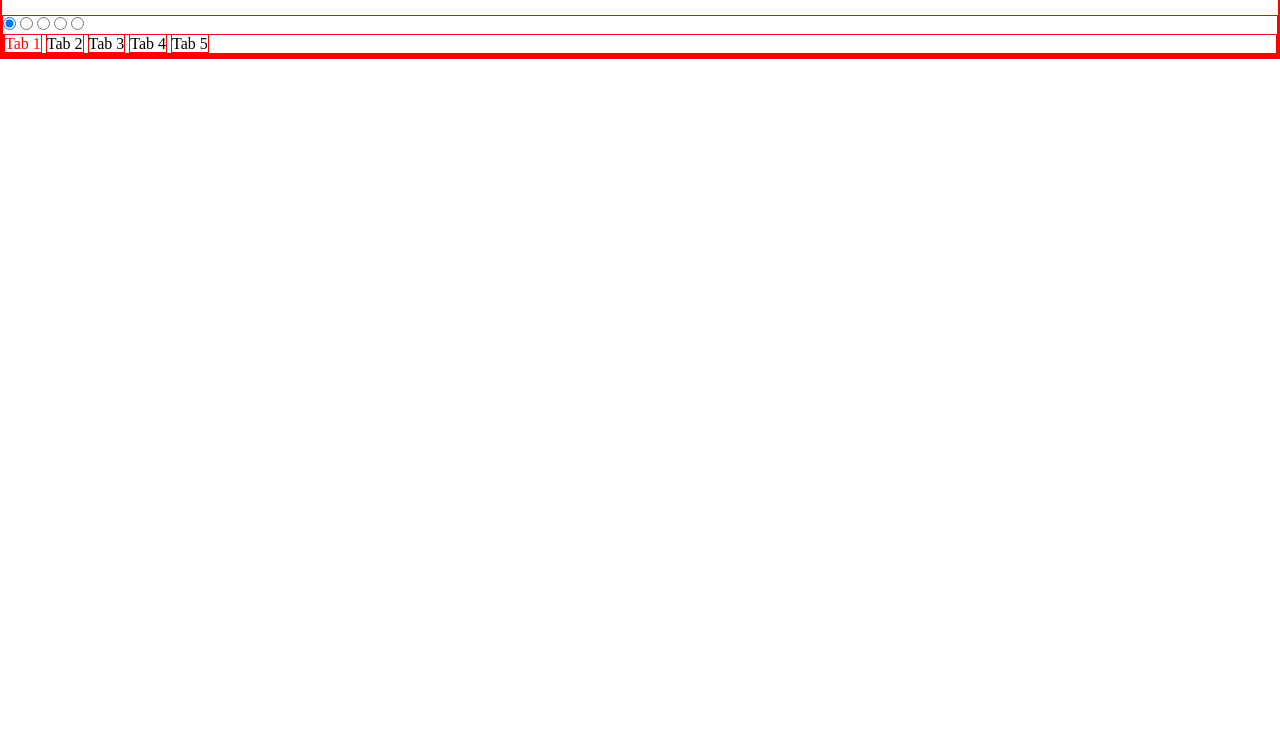
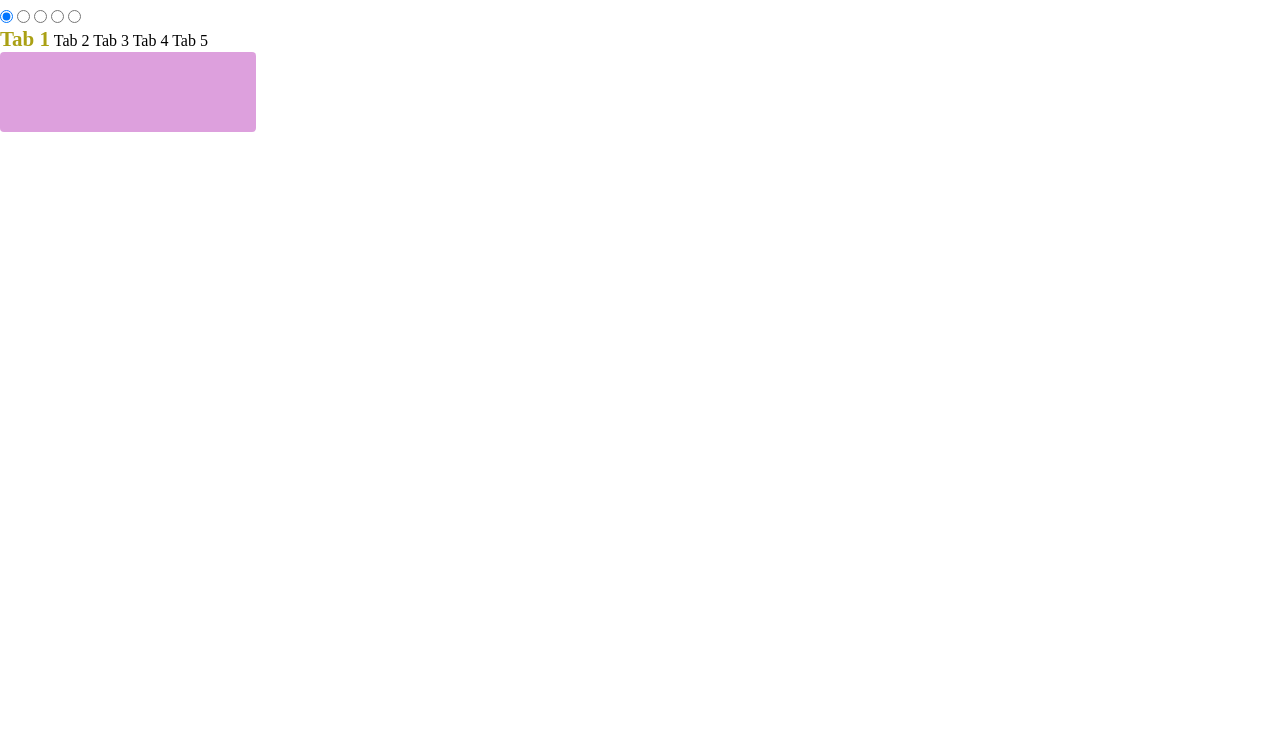
Before and after one commit to israelassis/Postagens, a plain HTML site: page index_navBar.html in a window 1280 px wide. Shown: the part 64-800 px from the top of the page. Drawn offline with Linux system fonts and the light colour scheme.

Commit message:
Sincronia entre Tab +Input e Border
Correção da sincronia entre Tab, input e border.

```diff
--- a/style_navBar.css
+++ b/style_navBar.css
@@ -1,14 +1,41 @@
 *{
     margin: 0;
     padding: 0;
-    box-sizing: border-box;
-    border: 1px solid red;
 }
 
 #tab1:checked ~ nav label.tab1,
 #tab2:checked ~ nav label.tab2,
 #tab3:checked ~ nav label.tab3,
 #tab4:checked ~ nav label.tab4,
-#tab5:checked ~ nav label.tab5{
-    color: red;
+    #tab5:checked ~ nav label.tab5
+{
+    color: #aaa014;
+    font-weight: 600;
+    font-size: 21px;
 }
+
+nav .slider{
+    position: absolute;
+    background: plum;
+    height: 10%;
+    width: 20%;
+    left: 0;
+    border-radius: 4px;
+    transition: all 0.3ms ease;
+}
+
+input[type="radio"]{
+}
+
+#tab2:checked ~ nav .slider{
+    left: 20%;
+}
+#tab3:checked ~ nav .slider{
+    left: 40%;
+}
+#tab4:checked ~ nav .slider{
+    left: 60%;
+}
+#tab5:checked ~ nav .slider{
+    left: 80%;
+}
```
